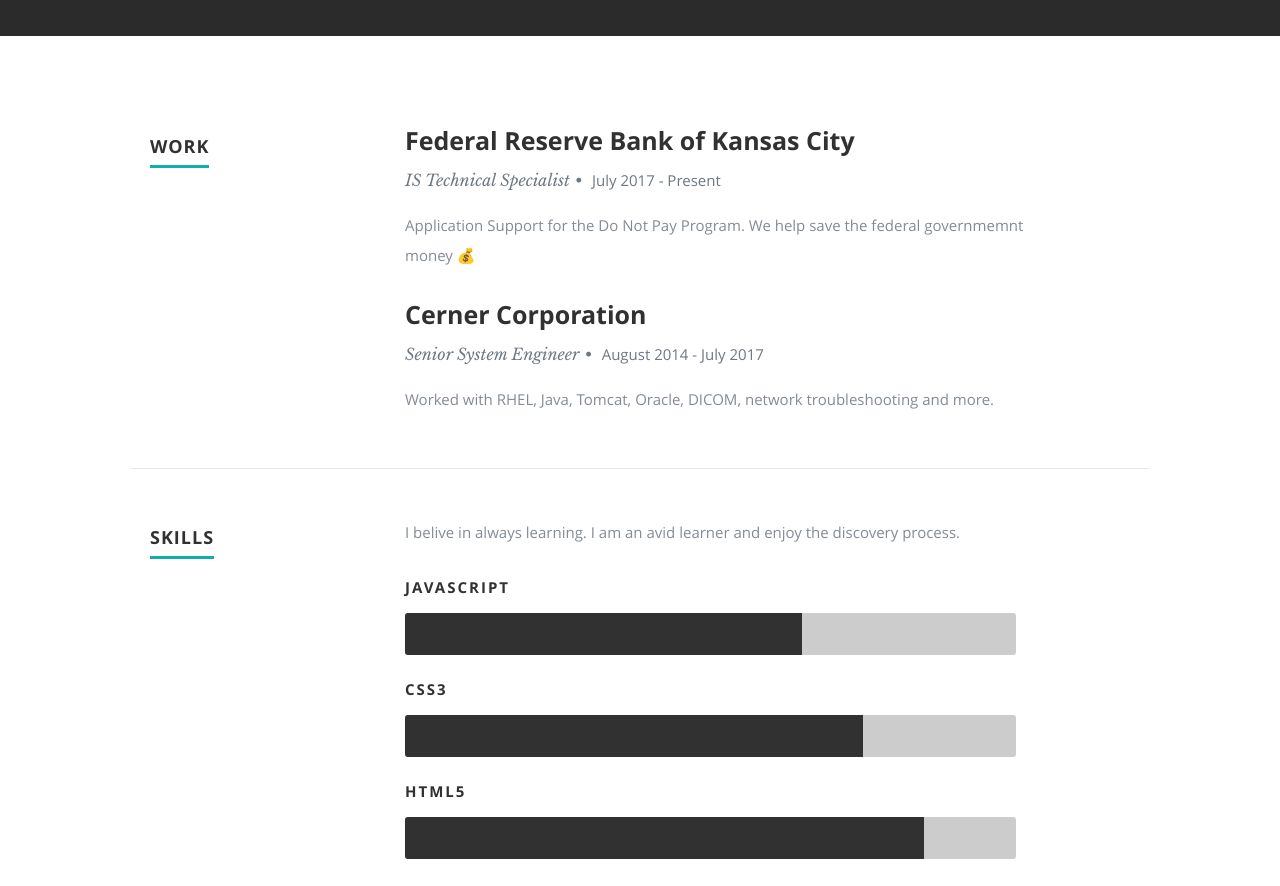
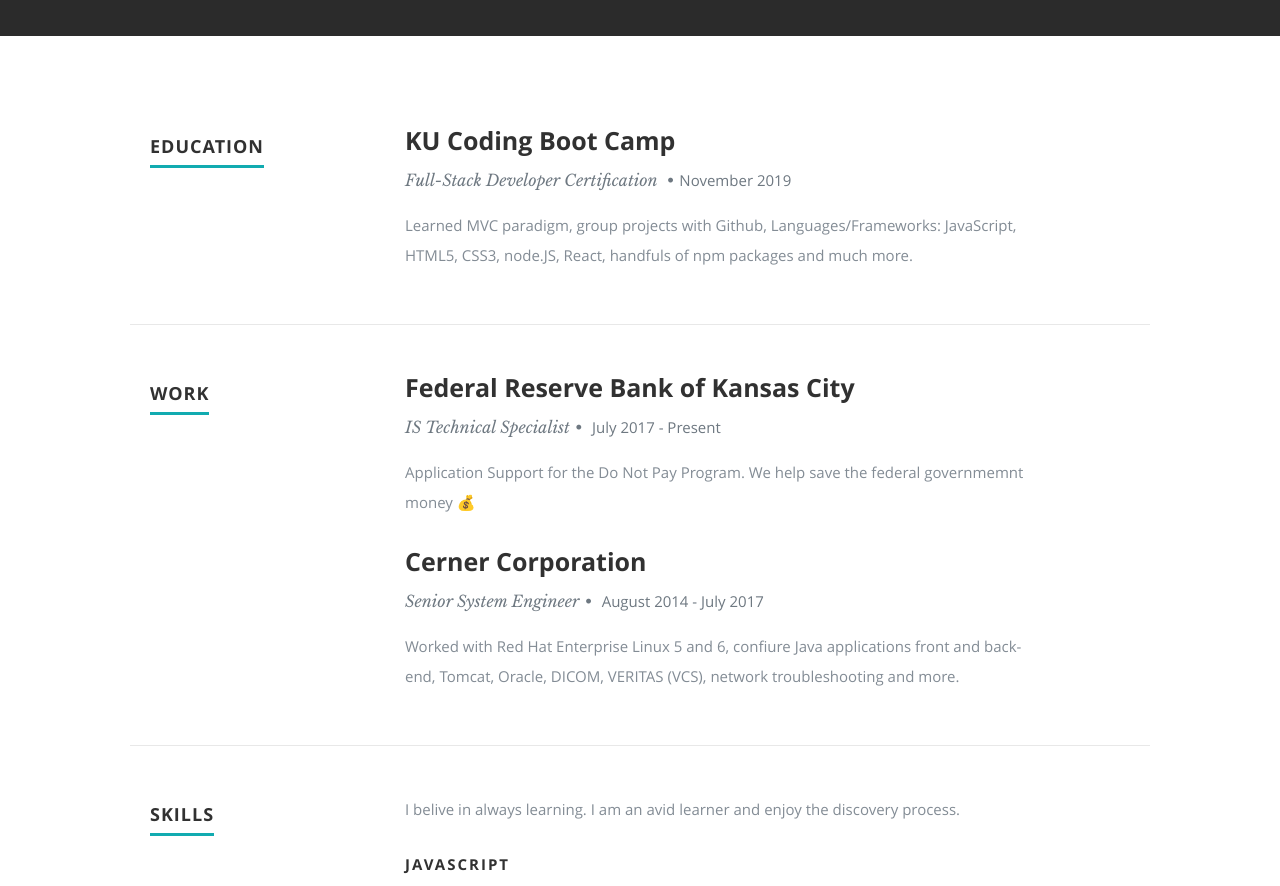
Before and after one commit to peteawalk/reactPortfolio, a React (Create React App) app: page / in a window 1280 px wide. Shown: the part 1460-2346 px from the top of the page. Built offline with nearby package versions, Linux system fonts and the light colour scheme.

Commit message:
added education to resume section

```diff
--- a/public/resumeData.json
+++ b/public/resumeData.json
@@ -47,7 +47,15 @@
         "company":"Cerner Corporation",
         "title":"Senior System Engineer",
         "years":"August 2014 - July 2017",
-        "description":"Worked with RHEL, Java, Tomcat, Oracle, DICOM, network troubleshooting and more."
+        "description":"Worked with Red Hat Enterprise Linux 5 and 6, confiure Java applications front and back-end, Tomcat, Oracle, DICOM, VERITAS (VCS), network troubleshooting and more."
+      }
+    ],
+    "education":[
+      {
+        "school":"KU Coding Boot Camp",
+        "degree":"Full-Stack Developer Certification",
+        "graduated":"November 2019",
+        "description":"Learned MVC paradigm, group projects with Github, Languages/Frameworks: JavaScript, HTML5, CSS3, node.JS, React, handfuls of npm packages and much more."
       }
     ],
     "skills":[
--- a/src/Components/Resume.js
+++ b/src/Components/Resume.js
@@ -5,6 +5,11 @@
 
     if(this.props.data){
       var skillmessage = this.props.data.skillmessage;
+      var education = this.props.data.education.map(function(education){
+        return <div key={education.school}><h3>{education.school}</h3>
+        <p className="info">{education.degree} <span>&bull;</span><em className="date">{education.graduated}</em></p>
+        <p>{education.description}</p></div>
+      })
       var work = this.props.data.work.map(function(work){
         return <div key={work.company}><h3>{work.company}</h3>
             <p className="info">{work.title}<span>&bull;</span> <em className="date">{work.years}</em></p>
@@ -19,6 +24,20 @@
 
     return (
       <section id="resume">
+
+      <div className="row education">
+         <div className="three columns header-col">
+            <h1><span>Education</span></h1>
+         </div>
+
+         <div className="nine columns main-col">
+            <div className="row item">
+               <div className="twelve columns">
+                 {education}
+               </div>
+            </div>
+         </div>
+      </div>
 
       <div className="row work">
 
```
